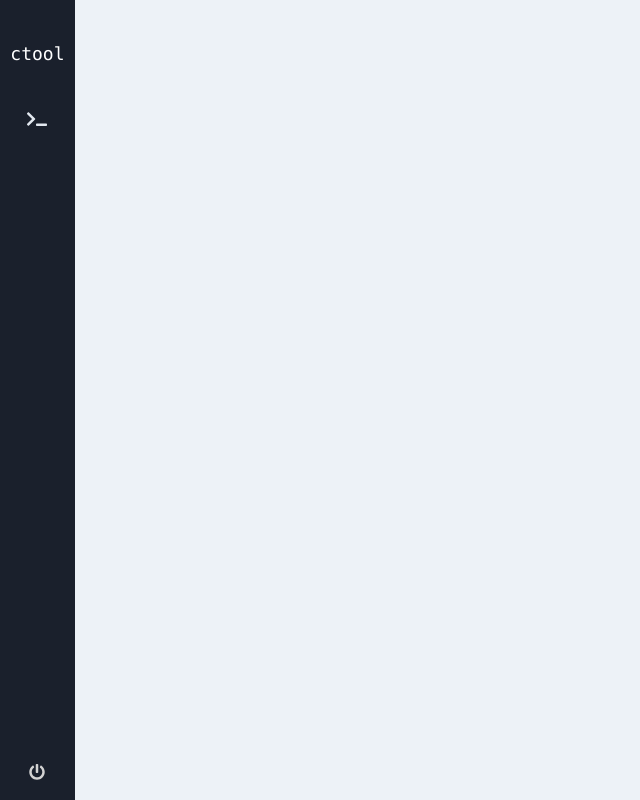
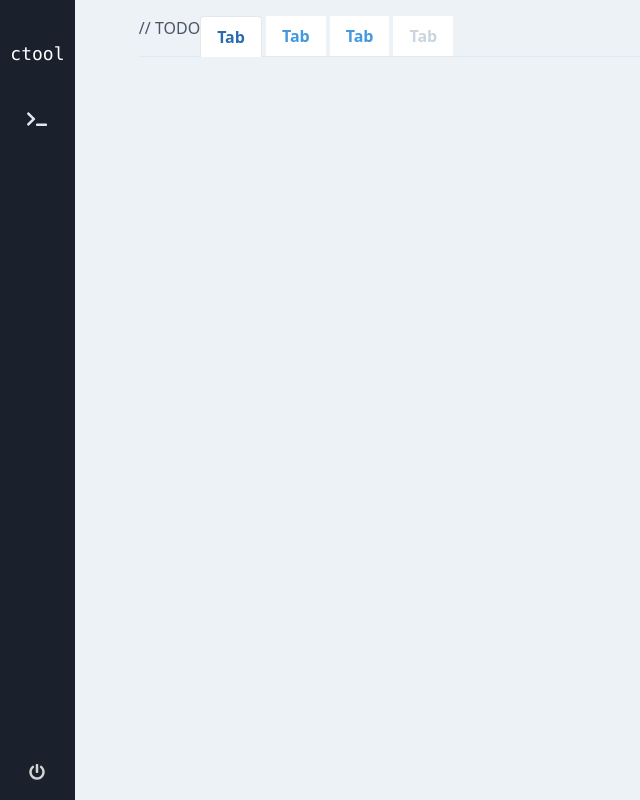
Before and after one commit to kacper-marzecki/ctool, a React (Create React App) app in the folder ui/: page / in a window 1280 px wide. Shown: the whole page, without its empty margins (0-640 px from the left). Built offline with nearby package versions, Linux system fonts and the light colour scheme.

Commit message:
added basic navigation skeleton

```diff
--- a/ui/src/App.tsx
+++ b/ui/src/App.tsx
@@ -1,21 +1,35 @@
-import React from 'react';
+import React, { ReactElement, useState } from 'react';
 import './App.css';
-import {faTerminal} from '@fortawesome/free-solid-svg-icons'
-import {AppViewPort} from "./AppViewPort";
+import { faTerminal } from '@fortawesome/free-solid-svg-icons';
+import { AppViewPort } from './AppViewPort';
+import { CommandPage } from './CommandPage';
 
+type Page = 'command';
+
+interface AppState {
+  //TODO
+  commandState: {};
+  selectedPage: Page;
+}
 
 function App() {
+  const [ state, setState ] = useState<AppState>({ commandState: {}, selectedPage: 'command' });
+  const setPage = (page: Page) => () => {
+    setState((s) => ({ ...s, selectedPage: page }));
+  };
   const elements = [
     {
       icon: faTerminal,
-      onClick: () => {
-      }
+      onClick: setPage('command')
     }
   ];
-  return (
-    <AppViewPort elements={elements}>
-    </AppViewPort>
-  );
+  const selectedPage: ReactElement | undefined = (() => {
+    switch (state.selectedPage) {
+      case 'command':
+        return <CommandPage commandState={state.commandState} />;
+    }
+  })();
+  return <AppViewPort elements={elements}>{selectedPage}</AppViewPort>;
 }
 
 export default App;
--- /dev/null
+++ b/ui/src/CommandPage.tsx
@@ -0,0 +1,36 @@
+import React from 'react';
+
+interface Props {
+  commandState: {};
+}
+
+export function CommandPage(props: Props) {
+  return (
+    <ul className="flex border-b">
+      // TODO
+      <li className="-mb-px mr-1">
+        <a
+          className="bg-white inline-block border-l border-t border-r rounded-t py-2 px-4 text-blue-700 font-semibold"
+          href="#"
+        >
+          Tab
+        </a>
+      </li>
+      <li className="mr-1">
+        <a className="bg-white inline-block py-2 px-4 text-blue-500 hover:text-blue-800 font-semibold" href="#">
+          Tab
+        </a>
+      </li>
+      <li className="mr-1">
+        <a className="bg-white inline-block py-2 px-4 text-blue-500 hover:text-blue-800 font-semibold" href="#">
+          Tab
+        </a>
+      </li>
+      <li className="mr-1">
+        <a className="bg-white inline-block py-2 px-4 text-gray-400 font-semibold" href="#">
+          Tab
+        </a>
+      </li>
+    </ul>
+  );
+}
```
Also changed, not shown: ui/src/AppViewPort.tsx (+17 -26 lines).
